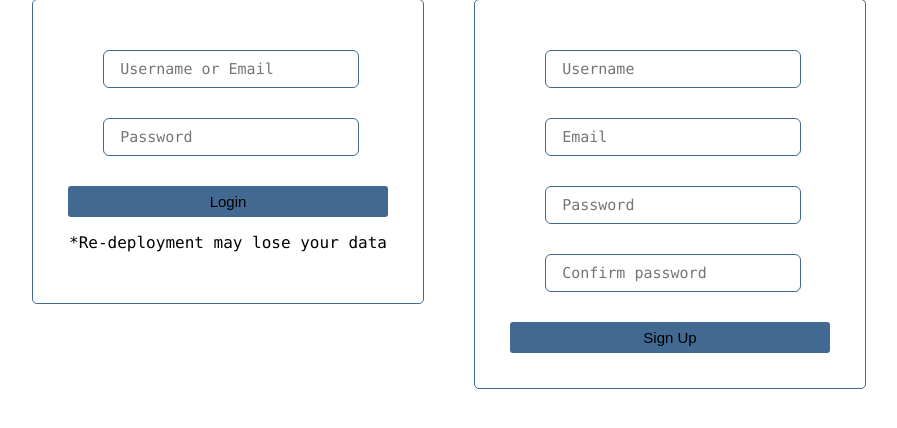
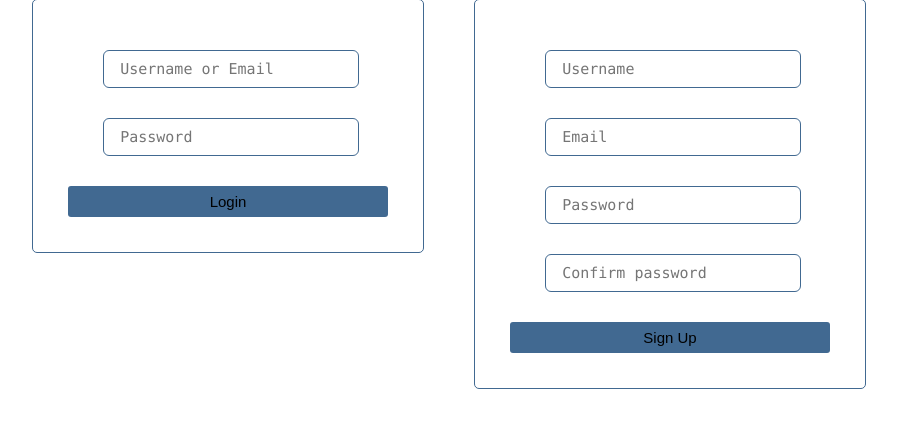
Before and after one commit to MayankArambhi/car-explorer, a Flask app: page /authentication in a window 1280 px wide. Shown: the part 222-650 px from the top of the page, without its empty margins (191-1088 px from the left). Run offline with Flask 3, Linux system fonts and the light colour scheme.

Commit message:
updated requirements

```diff
--- a/requirements.txt
+++ b/requirements.txt
@@ -1,5 +1,5 @@
 Flask
 Flask-SQLAlchemy
-flask-restful
+psycopg2-binary
 gunicorn
 dotenv
--- a/templates/auth.html
+++ b/templates/auth.html
@@ -17,7 +17,6 @@
                 <input class="text-box" type="password" name="password" placeholder="Password" required>
                 <br><button type="submit" class="auth-sub">Login</button>
             </form>
-            <p>*Re-deployment may lose your data</p>
         </div>
         <div class="auth">
             <form action="/signup" id="signup" method="POST">
```
